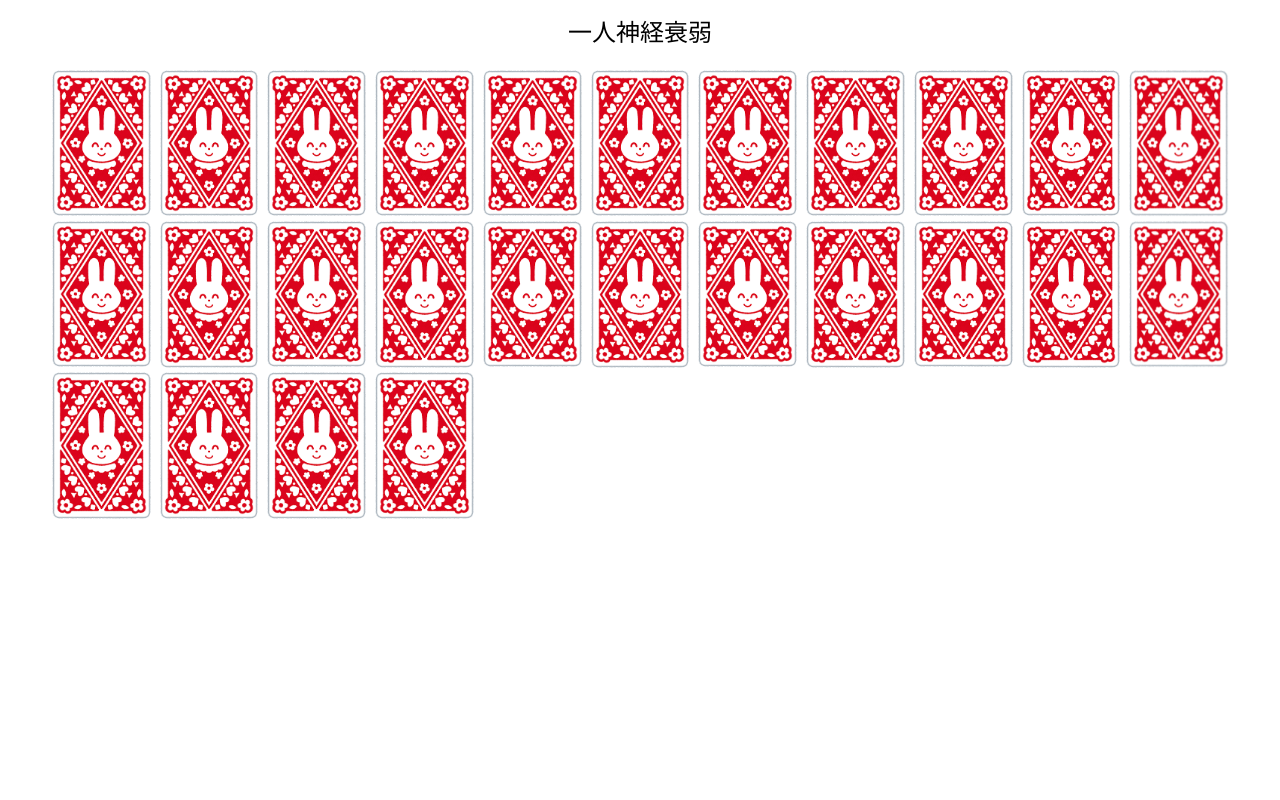
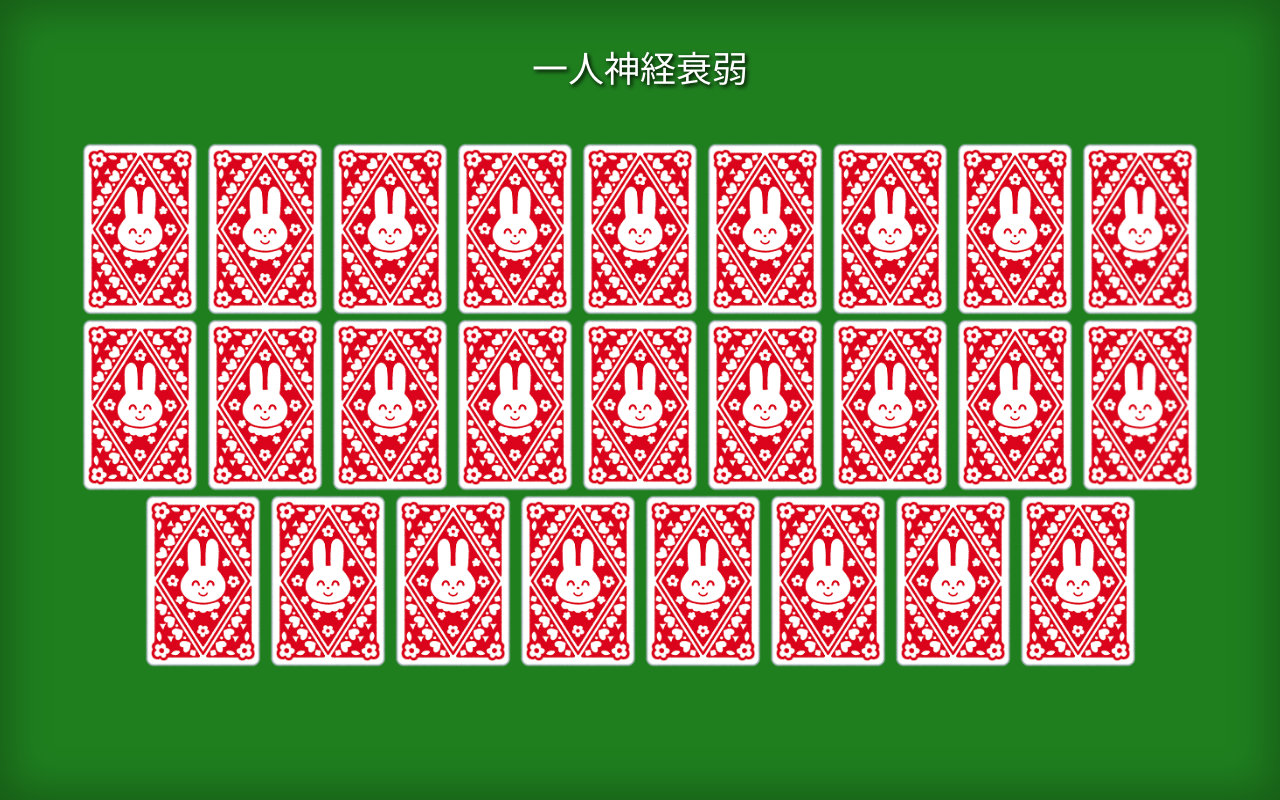
Before and after one commit to ryota-ohashi/intera16, a website built with Vite: page index.html in a window 1280 px wide. Built offline with nearby package versions, Linux system fonts and the light colour scheme.

Commit message:
modified

```diff
--- a/src/js/main.ts
+++ b/src/js/main.ts
@@ -38,8 +38,8 @@ const main = () => {
             el.classList.remove("is-open");
           });
         }
-      }, 1000);
-      waitFlag = false;
+        waitFlag = false;
+      }, 800);
     }
   }
 
--- a/src/scss/style.scss
+++ b/src/scss/style.scss
@@ -1,30 +1,48 @@
 @use "./reset.scss";
 
-.ttl{
-  text-align: center;
-  font-size: 24px;
-  margin: 20px 0;
+body {
+  padding: 40px 0;
+  background-color: rgb(31, 127, 31);
+  box-shadow: inset 0px 0px 40px 10px rgba(0, 0, 0, 0.27);
+  min-height: 100vh;
 }
 
-.box{
-  display: grid;
+.ttl {
+  text-align: center;
+  font-size: 36px;
+  margin-bottom: 40px;
+  text-shadow: 2px 2px 4px #000000;
+  color: #ffffff;
+  padding: 10px 20px;
+  border-radius: 10px;
+}
+
+.box {
+  display: flex;
+  justify-content: center;
+  align-items: center;
   gap: 5px;
+  flex-wrap: wrap;
   padding: 0 50px;
-  grid-template-columns: repeat(auto-fill, minmax(100px, 1fr));
 }
 
 .card {
+  width: 120px;
   position: relative;
   cursor: pointer;
+
   &::before {
     content: "";
     display: block;
     padding-top: 142.5%;
   }
-  & img{
+
+  & img {
     width: 100%;
   }
-  &_back, &_front {
+
+  &_back,
+  &_front {
     transition: all 0.6s;
     position: absolute;
     left: 0;
@@ -34,16 +52,20 @@
     z-index: -1;
     backface-visibility: hidden;
   }
+
   &_front {
     transform: rotateY(-180deg);
   }
+
   &.is-open .card_back {
     transform: rotateY(180deg);
   }
+
   &.is-open .card_front {
     transform: rotateY(0);
   }
-  &.clear{
+
+  &.clear {
     opacity: 0;
   }
 }
```
Also changed, not shown: docs/index.html (+2 -2 lines), 4 other files.
